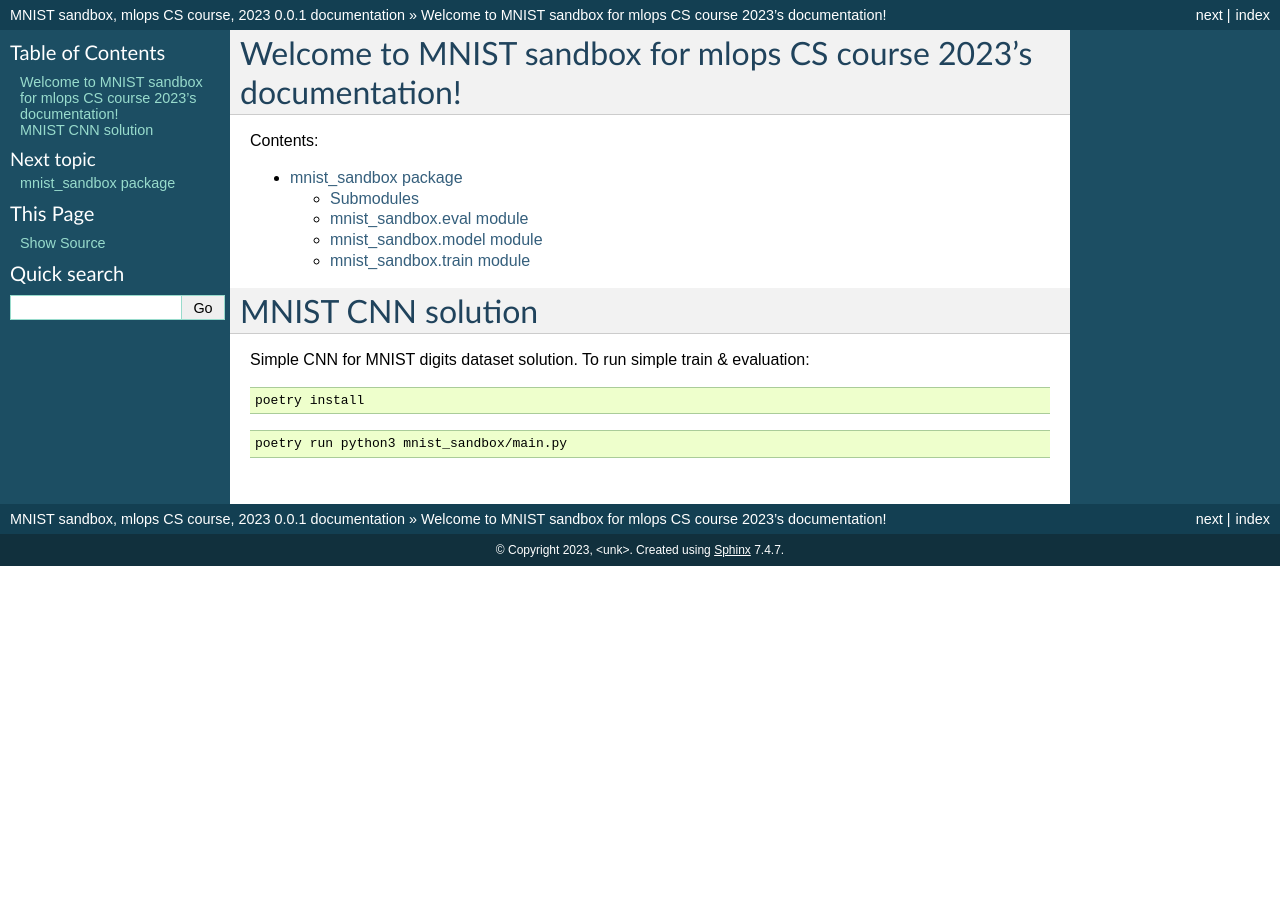
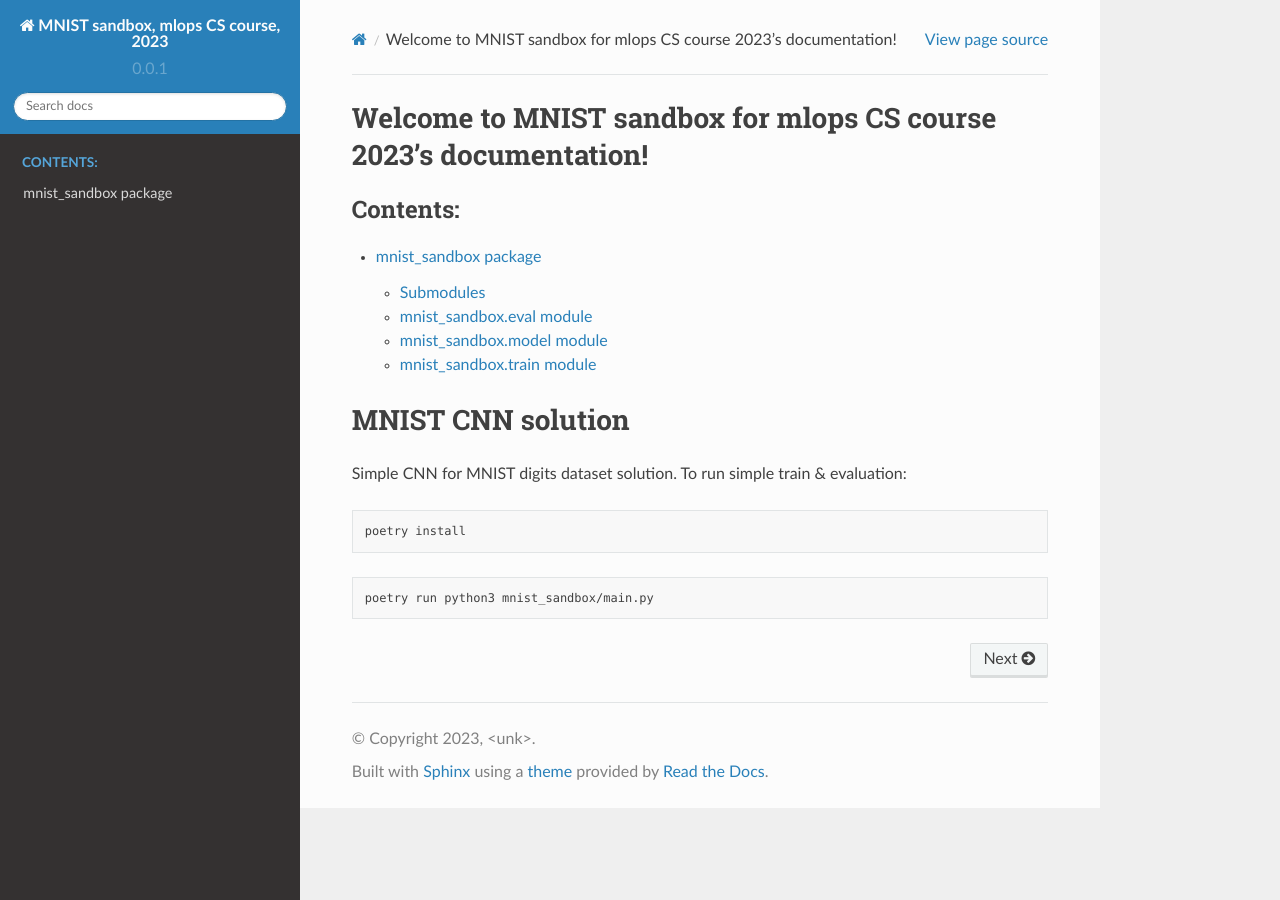
Before and after one commit to rw404/mnist-sandbox, a Sphinx documentation site: the page built from docs/index.rst, in a window 1280 px wide. Built offline with Sphinx 7.4.7 and the Read the Docs theme 2.0.0, drawn with Linux system fonts in a browser that asks for light colours; formulas are drawn with MathJax 3.

Commit message:
rtd theme

```diff
--- a/docs/conf.py
+++ b/docs/conf.py
@@ -46,7 +46,6 @@ autodoc_mock_imports = [
 ]
 
 extensions = [
-    "sphinxawesome_theme",
     "sphinx.ext.autodoc",
     "sphinx.ext.autosummary",
     "sphinx.ext.doctest",
@@ -70,6 +69,6 @@ exclude_patterns = ["_build", "Thumbs.db", ".DS_Store"]
 # -- Options for HTML output -------------------------------------------------
 # https://www.sphinx-doc.org/en/master/usage/configuration.html#options-for-html-output
 
-html_theme = "classic"
+html_theme = "sphinx_rtd_theme"
 
 html_static_path = ["_static"]
--- a/pyproject.toml
+++ b/pyproject.toml
@@ -45,7 +45,7 @@ sphinx = "^7.2.6"
 sphinx-design = "^0.5.0"
 sphinx-gallery = "^0.14.0"
 numpydoc = "^1.6.0"
-sphinxawesome-theme = "^4.1.0"
+sphinx-rtd-theme = "^1.3.0"
 
 [build-system]
 requires = ["poetry-core"]
```
Also changed, not shown: 1 other file.
